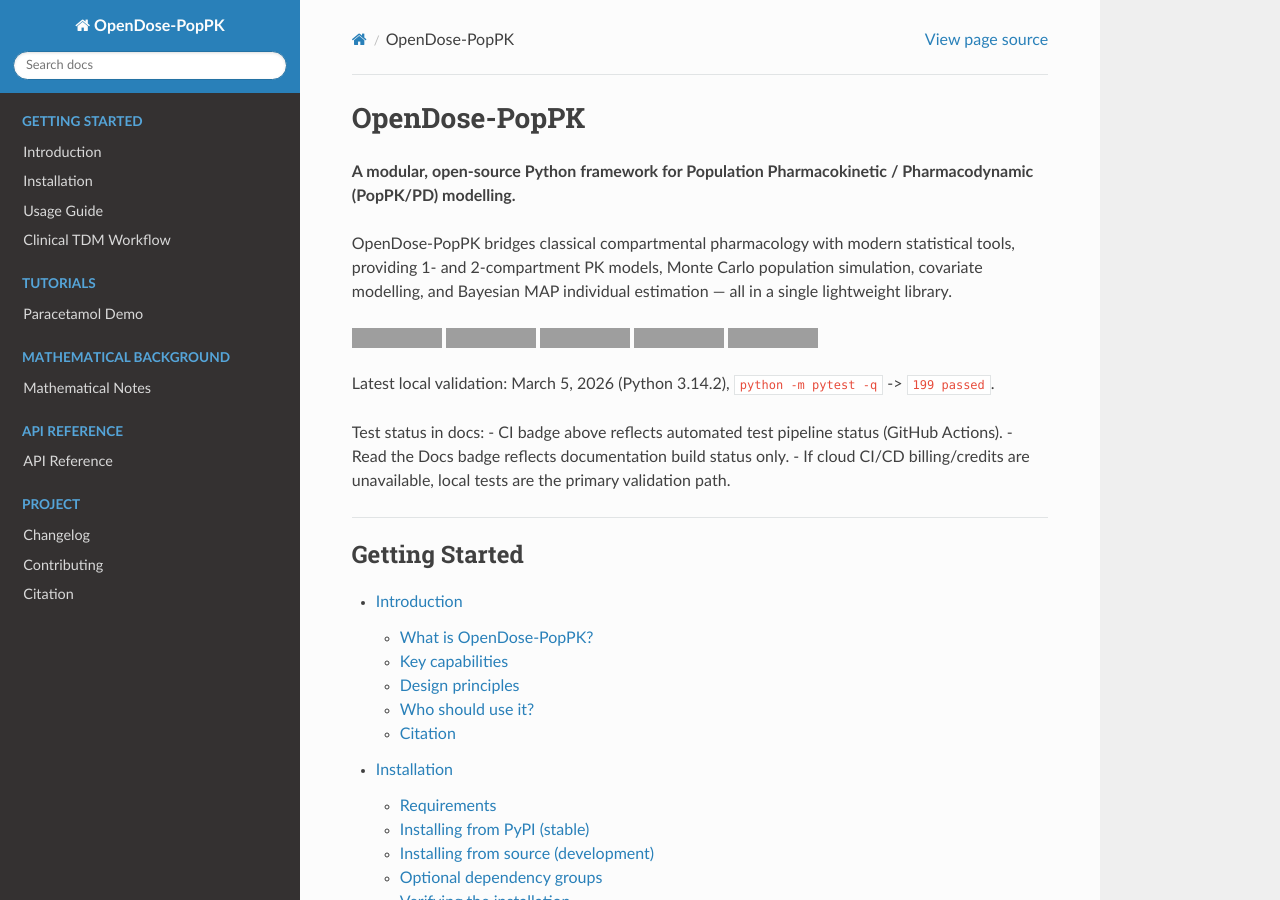
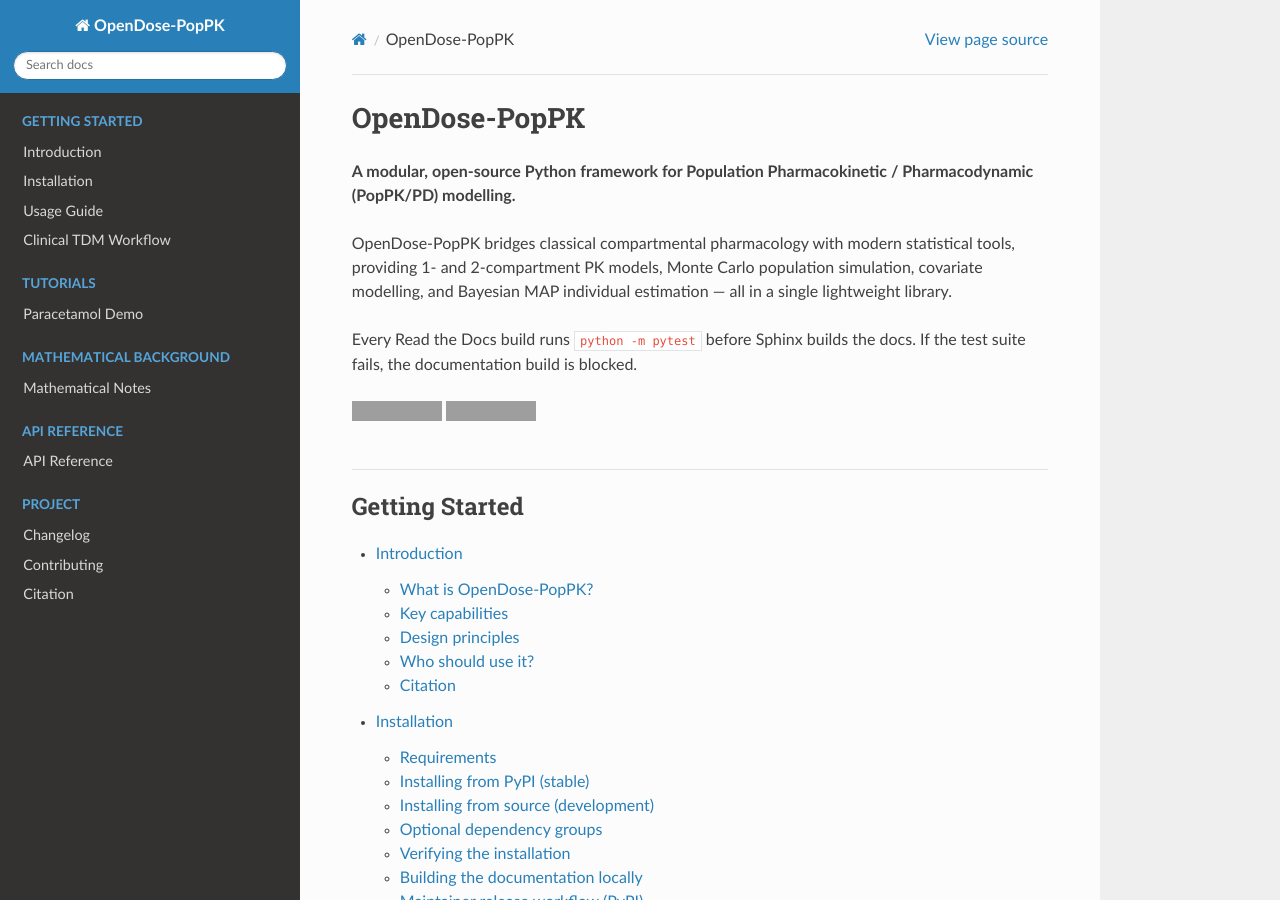
Before and after one commit to redkk123/OpenDose-PopPK, a Sphinx documentation site: the page built from docs/index.rst, in a window 1280 px wide and 900 px high. Built offline with Sphinx 7.4.7 and the Read the Docs theme 3.1.0, drawn with Linux system fonts in a browser that asks for light colours; grey boxes are pictures that could not be loaded.

Commit message:
Use Read the Docs as free test gate

```diff
--- a/docs/index.rst
+++ b/docs/index.rst
@@ -8,17 +8,8 @@
 covariate modelling, and Bayesian MAP individual estimation — all in a single
 lightweight library.
 
-.. image:: https://github.com/redkk123/OpenDose-PopPK/actions/workflows/ci.yml/badge.svg
-   :target: https://github.com/redkk123/OpenDose-PopPK/actions/workflows/ci.yml
-   :alt: CI
-
-.. image:: https://github.com/redkk123/OpenDose-PopPK/actions/workflows/docs.yml/badge.svg
-   :target: https://github.com/redkk123/OpenDose-PopPK/actions/workflows/docs.yml
-   :alt: Docs Build
-
-.. image:: https://github.com/redkk123/OpenDose-PopPK/actions/workflows/release.yml/badge.svg
-   :target: https://github.com/redkk123/OpenDose-PopPK/actions/workflows/release.yml
-   :alt: Release
+Every Read the Docs build runs ``python -m pytest`` before Sphinx builds the docs.
+If the test suite fails, the documentation build is blocked.
 
 .. image:: https://readthedocs.org/projects/opendose-poppk/badge/?version=latest
    :target: https://opendose-poppk.readthedocs.io
@@ -27,13 +18,6 @@
 .. image:: https://img.shields.io/badge/License-MIT-yellow.svg
    :target: https://opensource.org/licenses/MIT
    :alt: License: MIT
-
-Latest local validation: March 5, 2026 (Python 3.14.2), ``python -m pytest -q`` -> ``199 passed``.
-
-Test status in docs:
-- CI badge above reflects automated test pipeline status (GitHub Actions).
-- Read the Docs badge reflects documentation build status only.
-- If cloud CI/CD billing/credits are unavailable, local tests are the primary validation path.
 
 ----
 
```
Also changed, not shown: .readthedocs.yaml.
